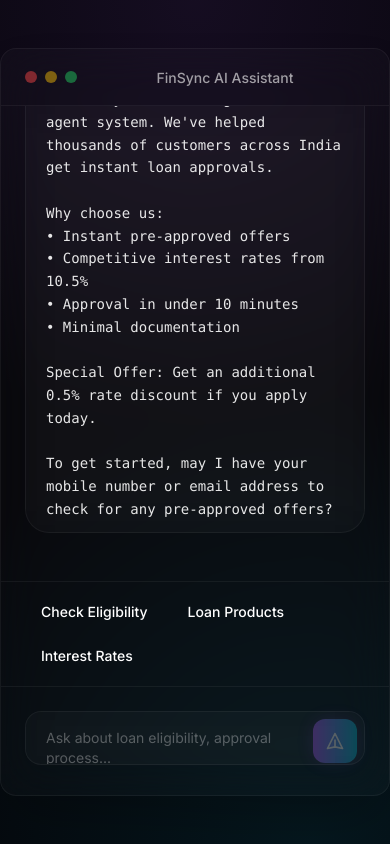
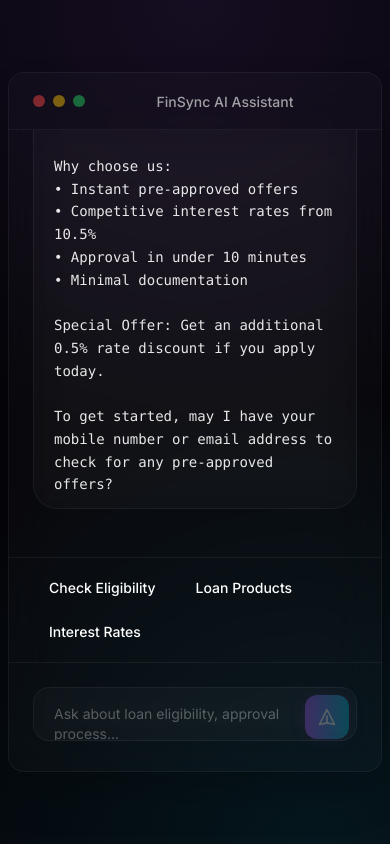
Before and after one commit to ArshCipher/FinSyncAI, a React (Vite) app: page / in a window 390 px wide. Built offline with nearby package versions, Linux system fonts and the light colour scheme.

Commit message:
Fix chat height for tall/narrow screens: use clamp for better sizing, add aspect-ratio media query for extra padding on rectangular screens

```diff
--- a/src/components/ChatWindow.tsx
+++ b/src/components/ChatWindow.tsx
@@ -57,7 +57,7 @@
   return (
     <div className="absolute inset-0 flex items-center justify-center px-4 sm:px-6 lg:px-8 safe-area-full">
       {/* Chat card with glassmorphism */}
-      <div className="glass rounded-2xl sm:rounded-3xl w-full max-w-2xl flex flex-col shadow-2xl" style={{ height: 'min(90vh, calc(100% - 4rem))', maxHeight: 'min(90vh, calc(100% - 4rem))' }}>
+      <div className="glass rounded-2xl sm:rounded-3xl w-full max-w-2xl flex flex-col shadow-2xl" style={{ height: 'clamp(300px, 85vh, calc(100% - 3rem))' }}>
         {/* macOS-style window controls */}
         <div className="flex items-center gap-2 px-6 py-4 border-b border-white/5">
           <div className="flex gap-2">
--- a/src/index.css
+++ b/src/index.css
@@ -95,8 +95,16 @@
 }
 
 .safe-area-full {
-  padding-top: max(env(safe-area-inset-top), 1rem);
-  padding-bottom: max(env(safe-area-inset-bottom), 1rem);
-  padding-left: env(safe-area-inset-left);
-  padding-right: env(safe-area-inset-right);
+  padding-top: max(env(safe-area-inset-top), 2rem);
+  padding-bottom: max(env(safe-area-inset-bottom), 2rem);
+  padding-left: max(env(safe-area-inset-left), 0.5rem);
+  padding-right: max(env(safe-area-inset-right), 0.5rem);
 }
+
+/* Extra padding for very tall/narrow screens (aspect ratio > 2:1) */
+@media (max-aspect-ratio: 1/2) {
+  .safe-area-full {
+    padding-top: max(env(safe-area-inset-top), 3rem);
+    padding-bottom: max(env(safe-area-inset-bottom), 3rem);
+  }
+}
```
